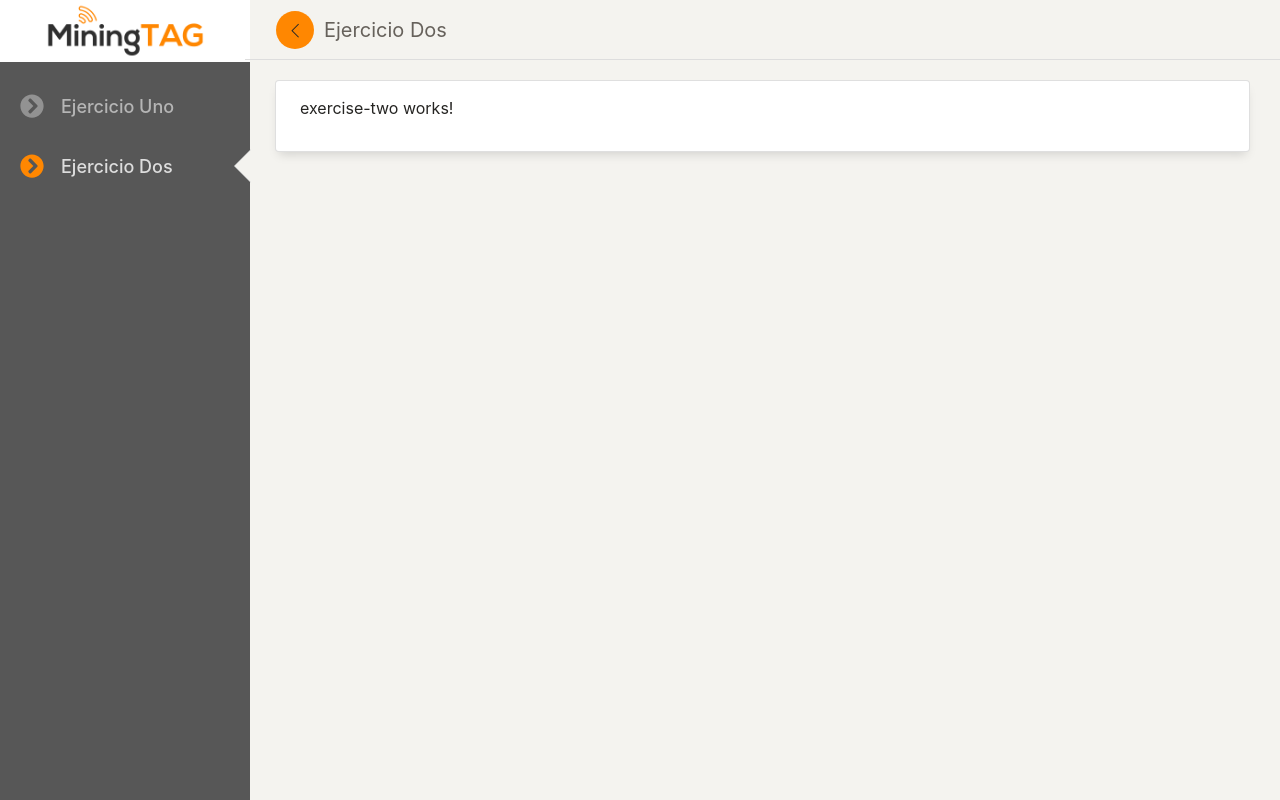
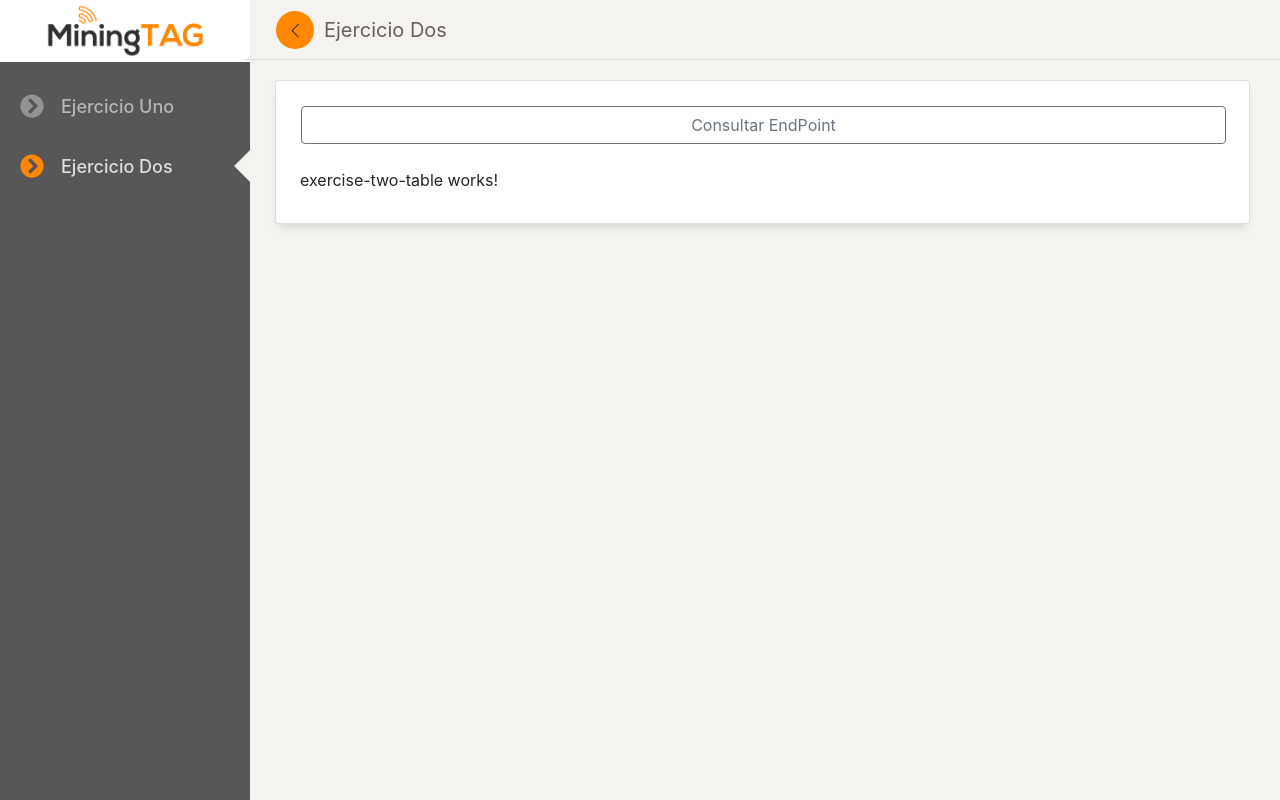
Before and after one commit to wicarvajal/MiningTagTest, an Angular app: page /exercise-two in a window 1280 px wide. Built offline with nearby package versions, Linux system fonts and the light colour scheme.

Commit message:
exercise two form & table added, consume endpoint

```diff
--- /dev/null
+++ b/src/app/components/exercise-two/exercise-two-form/exercise-two-form.component.html
@@ -0,0 +1,7 @@
+<form>
+
+  <button class="btn btn-outline-secondary col-12 mb-4" (click)="emitGetArrayData()">Consultar EndPoint</button>
+
+  <app-exercise-two-table></app-exercise-two-table>
+
+</form>
--- /dev/null
+++ b/src/app/components/exercise-two/exercise-two-form/exercise-two-form.component.ts
@@ -0,0 +1,26 @@
+import { Component, OnInit, Input, Output, EventEmitter, OnChanges, SimpleChanges } from '@angular/core';
+
+@Component({
+  selector: 'app-exercise-two-form',
+  templateUrl: './exercise-two-form.component.html',
+  styleUrls: ['./exercise-two-form.component.scss']
+})
+export class ExerciseTwoFormComponent implements OnInit, OnChanges {
+  @Output() getArrayData = new EventEmitter<any>();
+  @Input() public paragraphArray: string[];
+
+  constructor() { }
+
+  ngOnInit() {
+  }
+
+  ngOnChanges(changes: SimpleChanges): void {
+    if (changes.paragraphArray) {
+      console.log(this.paragraphArray);
+    }
+  }
+
+  emitGetArrayData() {
+    this.getArrayData.emit();
+  }
+}
--- /dev/null
+++ b/src/app/components/exercise-two/exercise-two-table/exercise-two-table.component.html
@@ -0,0 +1 @@
+<p>exercise-two-table works!</p>
--- /dev/null
+++ b/src/app/components/exercise-two/exercise-two-table/exercise-two-table.component.ts
@@ -0,0 +1,15 @@
+import { Component, OnInit } from '@angular/core';
+
+@Component({
+  selector: 'app-exercise-two-table',
+  templateUrl: './exercise-two-table.component.html',
+  styleUrls: ['./exercise-two-table.component.scss']
+})
+export class ExerciseTwoTableComponent implements OnInit {
+
+  constructor() { }
+
+  ngOnInit() {
+  }
+
+}
--- a/src/app/pages/exercise-two/exercise-two.component.html
+++ b/src/app/pages/exercise-two/exercise-two.component.html
@@ -2,6 +2,6 @@
   <div class="card-header">
   </div>
   <div class="card-body">
-    <p>exercise-two works!</p>
+    <app-exercise-two-form (getArrayData)="getArrayData()" [paragraphArray]="paragraphs"></app-exercise-two-form>
   </div>
 </div>
--- a/src/app/pages/exercise-two/exercise-two.component.ts
+++ b/src/app/pages/exercise-two/exercise-two.component.ts
@@ -1,14 +1,27 @@
 import { Component, OnInit } from '@angular/core';
+import { ExerciseTwoService } from '../../services/exercise-two.service';
+import * as _ from 'lodash';
 
 @Component({
   selector: 'app-exercise-two',
   templateUrl: './exercise-two.component.html',
 })
 export class ExerciseTwoComponent implements OnInit {
+  paragraphs: string[];
 
-  constructor() { }
+  constructor(private exerciseTwoSvc: ExerciseTwoService) { }
 
   ngOnInit() {
+
+  }
+
+  getArrayData() {
+    this.exerciseTwoSvc.getParagraphArray().subscribe(({ data }) => {
+      const dataArray = JSON.parse(data);
+      this.paragraphs = _.map(dataArray, 'paragraph');
+
+      // console.log(jaon);
+    });
   }
 
 }
--- /dev/null
+++ b/src/app/services/exercise-two.service.ts
@@ -0,0 +1,17 @@
+import { Injectable } from '@angular/core';
+import { HttpClient } from '@angular/common/http';
+import { environment } from '../../environments/environment';
+import { Observable } from 'rxjs';
+
+@Injectable({
+  providedIn: 'root'
+})
+export class ExerciseTwoService {
+
+  constructor(private http: HttpClient) { }
+
+  getParagraphArray(): Observable<any>  {
+    return this.http.get(environment.exercise2EndPoint);
+  }
+
+}
--- a/src/index.html
+++ b/src/index.html
@@ -5,7 +5,7 @@
   <title>MiningTagTestApp</title>
   <base href="/">
   <meta name="viewport" content="width=device-width, initial-scale=1">
-  <link rel="icon" type="image/x-icon" href="favicon.ico">
+  <link rel="icon" type="image/x-icon" href="assets/img/favicon.png">
 </head>
 <body>
   <app-root></app-root>
```
Also changed, not shown: src/app/app.module.ts (+7 -1 lines), src/app/components/exercise-two/exercise-two-form/exercise-two-form.component.scss (added), src/app/components/exercise-two/exercise-two-table/exercise-two-table.component.scss (added), src/assets/img/favicon.png (added).
